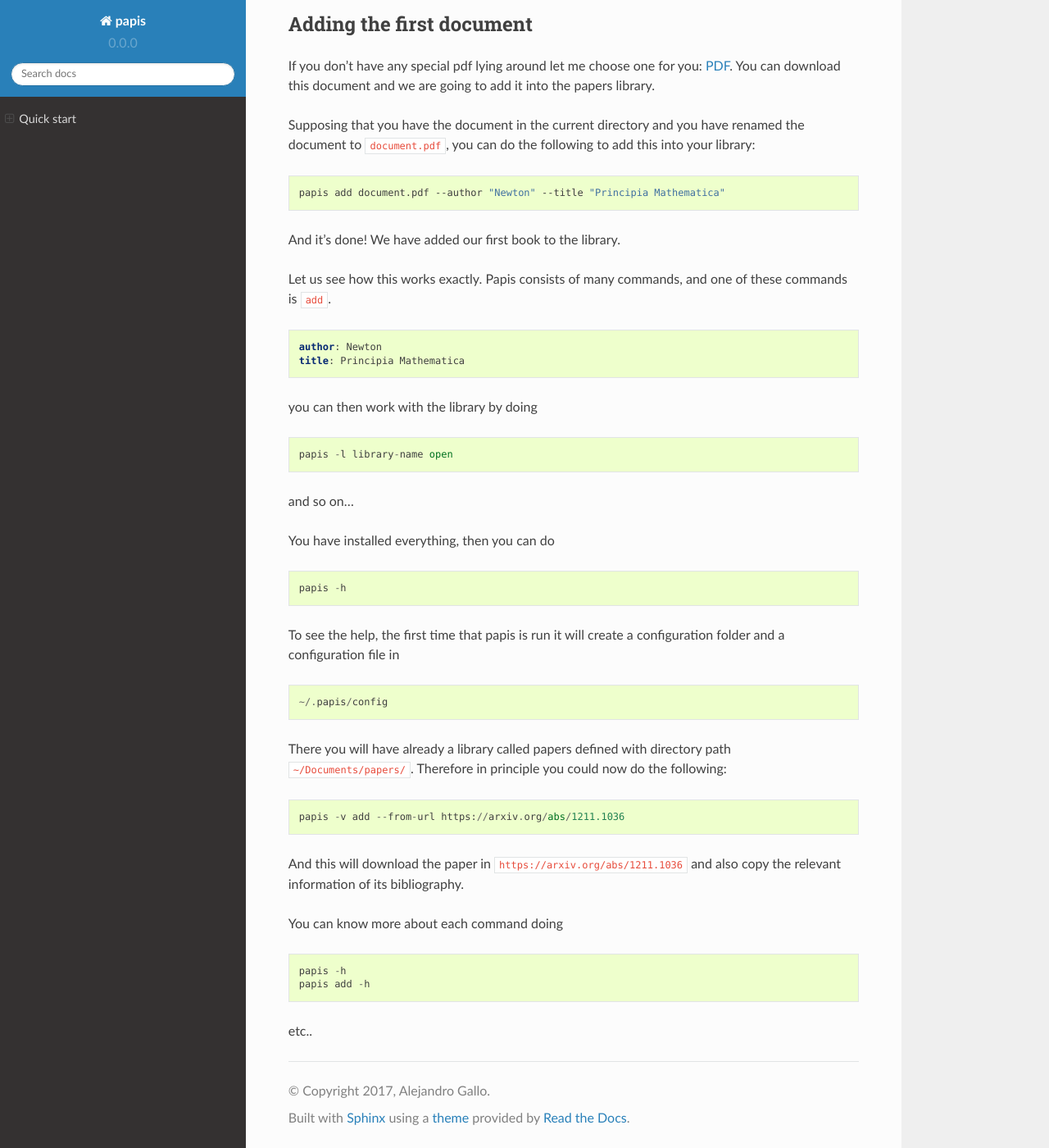
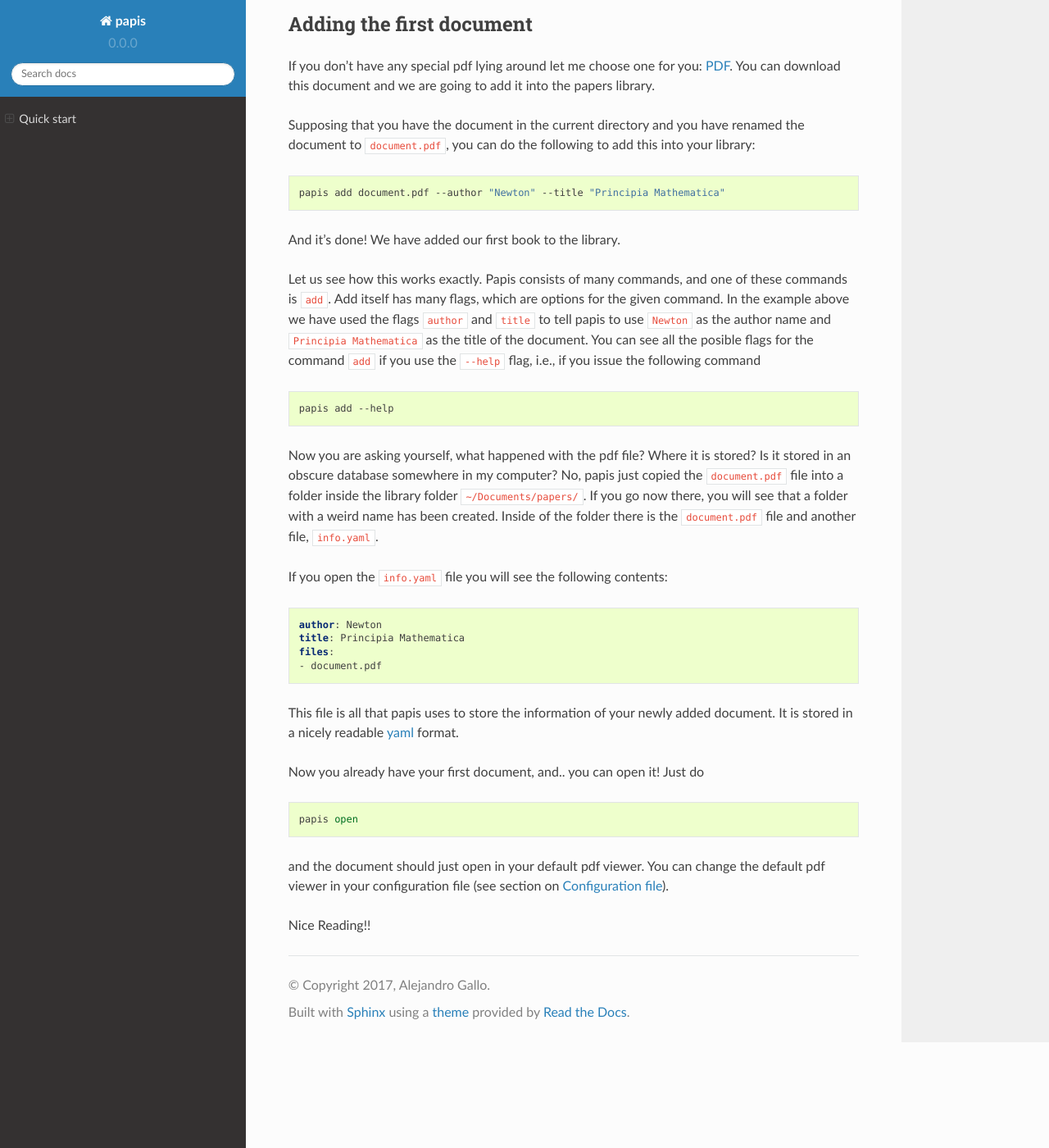
Before and after one commit to papis/papis, a Sphinx documentation site: the page built from doc/source/quick_start.rst, in a window 1280 px wide and 1400 px high, scrolled down 1099 px. Shown: the whole window at 82% size. Built offline with Sphinx 7.4.7 and the Read the Docs theme 2.0.0, drawn with Linux system fonts in a browser that asks for light colours.

Commit message:
Update tutorial

```diff
--- a/doc/source/conf.py
+++ b/doc/source/conf.py
@@ -135,7 +135,7 @@
 # Add any paths that contain custom static files (such as style sheets) here,
 # relative to this directory. They are copied after the builtin static files,
 # so a file named "default.css" will overwrite the builtin "default.css".
-html_static_path = ['_static']
+# html_static_path = ['_static']
 
 # Add any extra paths that contain custom files (such as robots.txt or
 # .htaccess) here, relative to this directory. These files are copied
--- a/doc/source/configuration.rst
+++ b/doc/source/configuration.rst
@@ -1,5 +1,11 @@
+.. _configuration-file:
+
 Configuration file
 ------------------
+
+.. Warning::
+
+  In construction!
 
 Papis uses a configuration file in *INI* format. You can then have
 several libraries which work independently from each other.
--- a/doc/source/quick_start.rst
+++ b/doc/source/quick_start.rst
@@ -71,53 +71,48 @@ library:
 
 And it's done! We have added our first book to the library.
 
-Let us see how this works exactly. Papis consists of many commands, and one
-of these commands is ``add``.
+Let us see how this works exactly. Papis consists of many commands, and one of
+these commands is ``add``. Add itself has many flags, which are options for the
+given command. In the example above we have used the flags ``author`` and
+``title`` to tell papis to use ``Newton`` as the author name and ``Principia
+Mathematica`` as the title of the document. You can see all the posible flags
+for the command ``add`` if you use the ``--help`` flag, i.e., if you issue the
+following command
+
+.. code:: bash
+
+  papis add --help
+
+Now you are asking yourself, what happened with the pdf file? Where it is
+stored?  Is it stored in an obscure database somewhere in my computer? No,
+papis just copied the ``document.pdf`` file into a folder inside the library
+folder ``~/Documents/papers/``. If you go now there, you will see that a folder
+with a weird name has been created. Inside of the folder there is the
+``document.pdf`` file and another file, ``info.yaml``.
+
+If you open the ``info.yaml`` file you will see the following contents:
 
 .. code:: yaml
 
   author: Newton
   title: Principia Mathematica
+  files:
+  - document.pdf
 
+This file is all that papis uses to store the information of your newly added
+document. It is stored in a nicely readable `yaml
+<https://en.wikipedia.org/wiki/YAML/>`_ format.
 
-you can then work with the library by doing
+Now you already have your first document, and.. you can open it!
+Just do
 
 ::
 
-    papis -l library-name open
+  papis open
 
-and so on...
+and the document should just open in your default pdf viewer.
+You can change the default pdf viewer in your configuration file
+(see section on :ref:`configuration-file`).
 
 
-You have installed everything, then you can do
-
-::
-
-    papis -h
-
-To see the help, the first time that papis is run it will create a
-configuration folder and a configuration file in
-
-::
-
-    ~/.papis/config
-
-There you will have already a library called papers defined with
-directory path ``~/Documents/papers/``. Therefore in principle you could
-now do the following:
-
-::
-
-    papis -v add --from-url https://arxiv.org/abs/1211.1036
-
-And this will download the paper in ``https://arxiv.org/abs/1211.1036``
-and also copy the relevant information of its bibliography.
-
-You can know more about each command doing
-
-::
-
-    papis -h
-    papis add -h
-
-etc..
+Nice Reading!!
```
